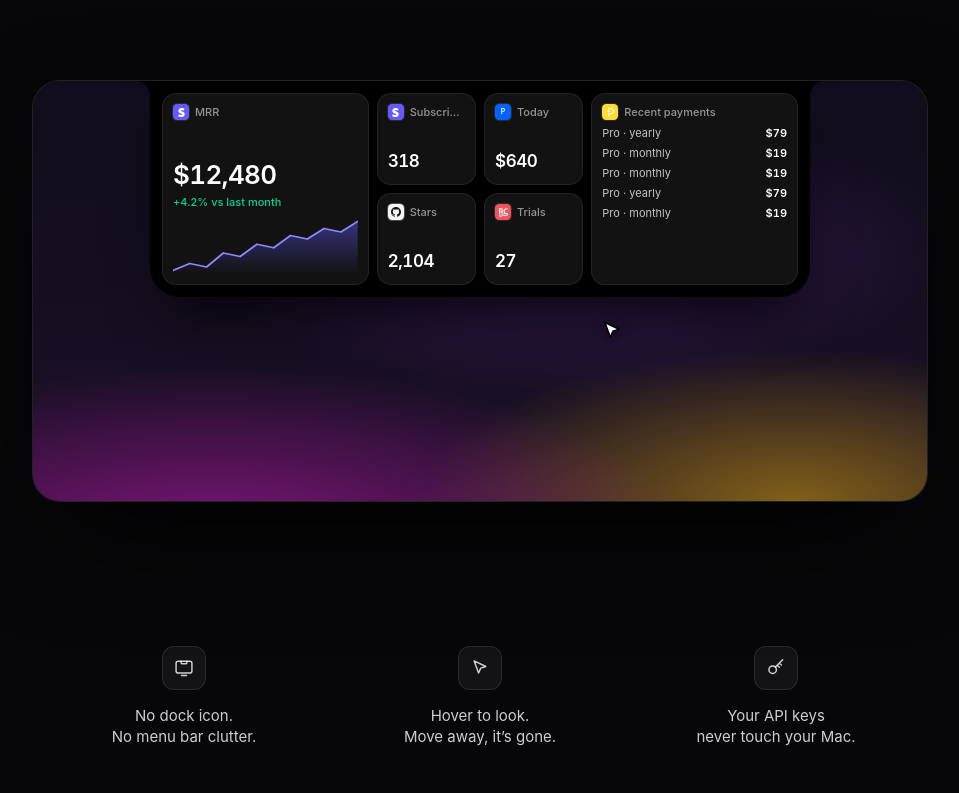
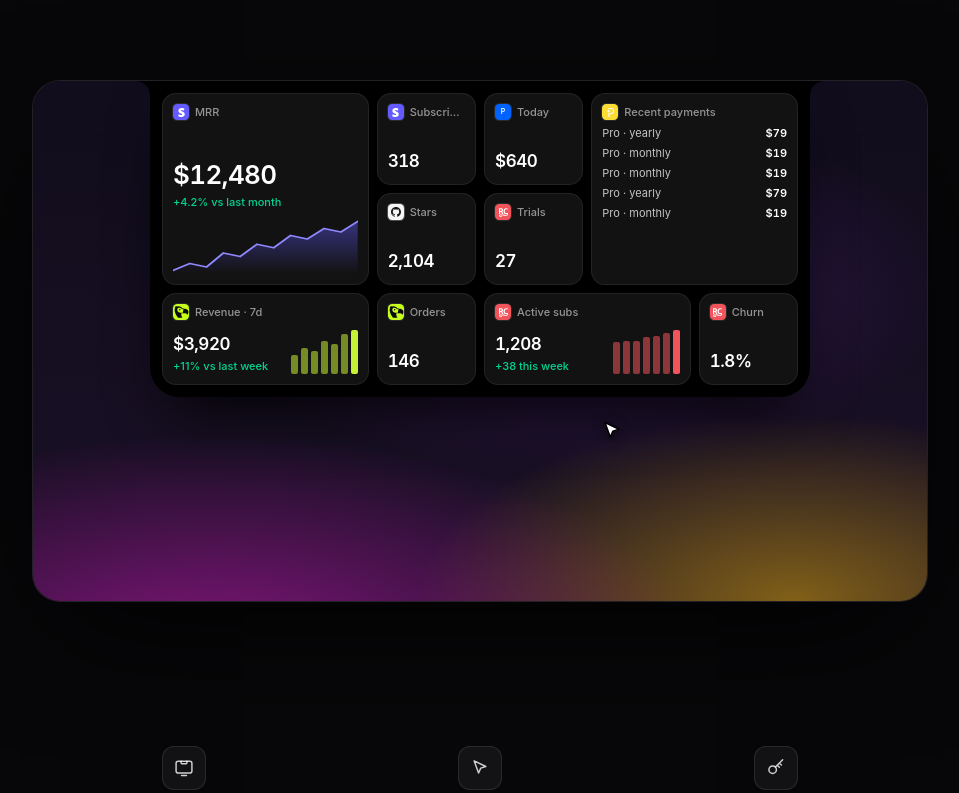
Before and after one commit to haxzie/notch-metrics, a Next.js app in the folder apps/web/: page / in a window 1280 px wide. Shown: the part 678-1471 px from the top of the page, without its empty margins (160-1119 px from the left). Built offline with nearby package versions, Linux system fonts and the light colour scheme; no server answers.

Commit message:
Add a third row to the notch mockup: Dodo Payments and RevenueCat, with bars

```diff
--- a/apps/web/src/components/marketing/NotchMockup.tsx
+++ b/apps/web/src/components/marketing/NotchMockup.tsx
@@ -23,7 +23,7 @@ export function NotchMockup({ variant = "expanded" }: { variant?: "expanded" | "
         }}
       />
 
-      <div className={`relative ${expanded ? "h-[400px] sm:h-[420px]" : "h-[170px]"}`}>
+      <div className={`relative ${expanded ? "h-[500px] sm:h-[520px]" : "h-[170px]"}`}>
         {expanded ? <ExpandedNotch /> : <CollapsedNotch />}
       </div>
     </div>
@@ -43,7 +43,7 @@ function ExpandedNotch() {
     <>
       <div className="absolute left-1/2 top-0 w-[min(660px,94%)] -translate-x-1/2 rounded-b-[30px] bg-black p-3 shadow-[0_30px_60px_-20px_rgba(0,0,0,0.9)]">
         <Flares />
-        <div className="grid grid-cols-6 grid-rows-2 gap-2">
+        <div className="grid grid-cols-6 grid-rows-3 gap-2">
           <Tile span="col-span-2 row-span-2">
             <TileHeader id="stripe" name="Stripe" accent="#635BFF" label="MRR" />
             <div className="mt-auto">
@@ -88,6 +88,40 @@ function ExpandedNotch() {
             <TileHeader id="revenuecat" name="RevenueCat" accent="#F2545B" label="Trials" />
             <Value small>27</Value>
           </Tile>
+
+          <Tile span="col-span-2">
+            <TileHeader
+              id="dodopayments"
+              name="Dodo Payments"
+              accent="#111111"
+              label="Revenue · 7d"
+            />
+            <div className="mt-auto flex items-end justify-between gap-3">
+              <div>
+                <Value small>$3,920</Value>
+                <Delta>+11% vs last week</Delta>
+              </div>
+              <Bars colour="#c6f135" values={[42, 58, 51, 74, 66, 88, 97]} />
+            </div>
+          </Tile>
+          <Tile>
+            <TileHeader id="dodopayments" name="Dodo Payments" accent="#111111" label="Orders" />
+            <Value small>146</Value>
+          </Tile>
+          <Tile span="col-span-2">
+            <TileHeader id="revenuecat" name="RevenueCat" accent="#F2545B" label="Active subs" />
+            <div className="mt-auto flex items-end justify-between gap-3">
+              <div>
+                <Value small>1,208</Value>
+                <Delta>+38 this week</Delta>
+              </div>
+              <Bars colour="#F2545B" values={[61, 64, 63, 70, 72, 78, 84]} />
+            </div>
+          </Tile>
+          <Tile>
+            <TileHeader id="revenuecat" name="RevenueCat" accent="#F2545B" label="Churn" />
+            <Value small>1.8%</Value>
+          </Tile>
         </div>
       </div>
 
@@ -95,7 +129,7 @@ function ExpandedNotch() {
       <svg
         aria-hidden
         viewBox="0 0 24 24"
-        className="absolute left-[calc(50%+120px)] top-[228px] h-6 w-6 drop-shadow-[0_2px_6px_rgba(0,0,0,0.7)] sm:top-[238px]"
+        className="absolute left-[calc(50%+120px)] top-[328px] h-6 w-6 drop-shadow-[0_2px_6px_rgba(0,0,0,0.7)] sm:top-[338px]"
       >
         <path
           d="M5 3.5 19 10.2l-6.1 1.9-2.6 5.9Z"
@@ -154,6 +188,26 @@ function Delta({ children }: { children: React.ReactNode }) {
   return <span className="block text-[11px] font-medium text-emerald-400">{children}</span>;
 }
 
+/** A week of bars, solid in the brand colour, the last one brightest. */
+function Bars({ colour, values }: { colour: string; values: number[] }) {
+  const max = Math.max(...values);
+  return (
+    <div className="flex h-11 items-end gap-[3px]" aria-hidden>
+      {values.map((value, index) => (
+        <span
+          key={index}
+          className="w-[7px] rounded-[2px]"
+          style={{
+            height: `${(value / max) * 100}%`,
+            backgroundColor: colour,
+            opacity: index === values.length - 1 ? 1 : 0.55,
+          }}
+        />
+      ))}
+    </div>
+  );
+}
+
 function Sparkline() {
   const points = "0,30 14,26 28,28 42,20 56,22 70,15 84,17 98,10 112,12 126,6 140,8 154,2";
   return (
```
